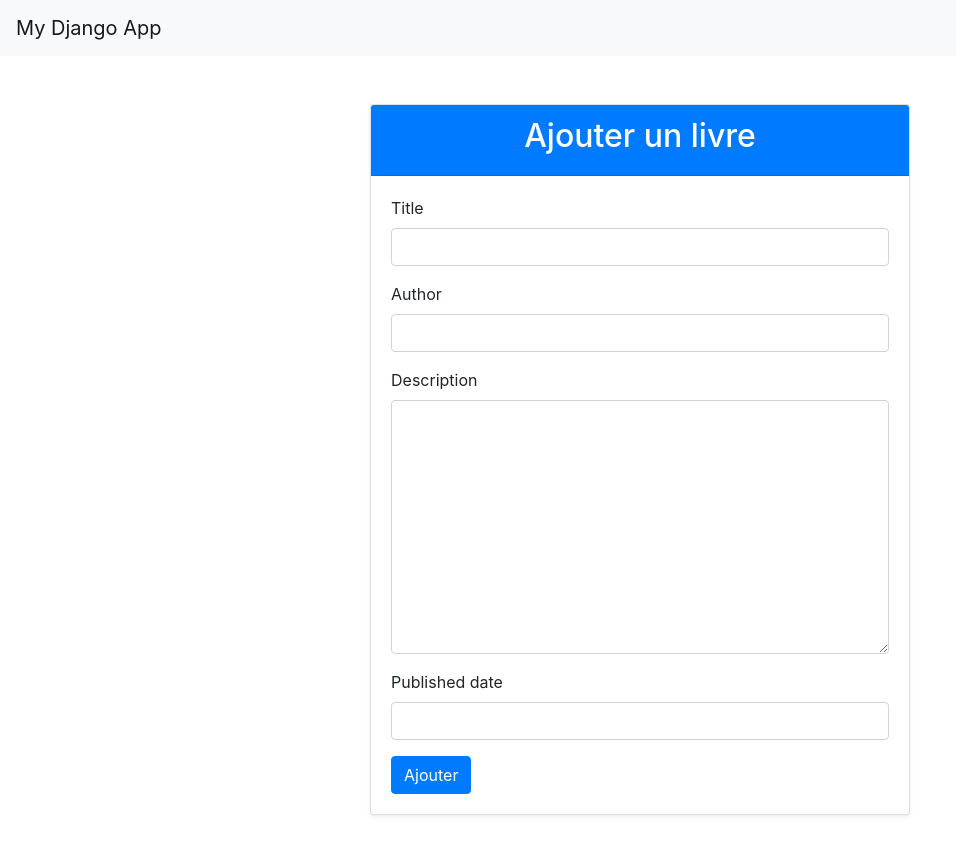
After one commit to whadiji/MyLibrary, a Django app: page /library/book/add/ in a window 1280 px wide. The commit adds this page. Shown: the whole page, without its empty margins (0-956 px from the left). Run offline with Django 5.2, Linux system fonts and the light colour scheme; some libraries are stand-ins or nearby versions.

Commit message:
add book and unit test

```diff
--- /dev/null
+++ b/library/form.py
@@ -0,0 +1,8 @@
+from django import forms
+from .models import Book
+
+
+class BookForm(forms.ModelForm):
+    class Meta:
+        model = Book
+        fields = ['title', 'author', 'description', 'published_date']
--- a/library/models/book.py
+++ b/library/models/book.py
@@ -4,6 +4,7 @@ class Book(models.Model):
     title = models.CharField(max_length=255)
     author = models.CharField(max_length=255)
     description = models.TextField()
+    published_date = models.DateField(null=True, blank=True)
 
     def __str__(self):
         return self.title
--- /dev/null
+++ b/library/templates/library/add_book.html
@@ -0,0 +1,36 @@
+{% extends 'base.html' %}
+
+
+{% block title %}Ajouter un livre{% endblock %}
+{% load custom_filters %}
+{% block content %}
+<div class="container my-5">
+    <div class="row justify-content-center">
+        <div class="col-md-6">
+            <div class="card shadow-sm">
+                <div class="card-header bg-primary text-white text-center">
+                    <h2>Ajouter un livre</h2>
+                </div>
+                <div class="card-body">
+                    <form method="POST">
+                        {% csrf_token %}
+                        {{ form.non_field_errors }}
+                        {# Loop over fields to add Bootstrap classes to inputs #}
+                        {% for field in form %}
+                            <div class="form-group">
+                                <label for="{{ field.id_for_label }}">{{ field.label }}</label>
+                                {{ field|add_class:"form-control" }}
+                                <div class="text-danger">
+                                    {{ field.errors }}
+                                </div>
+                            </div>
+                        {% endfor %}
+
+                        <button type="submit" class="btn btn-primary">Ajouter</button>
+                    </form>
+    </div>
+</div>
+</div>
+</div>
+</div>
+{% endblock %}
--- a/library/templates/library/book_list.html
+++ b/library/templates/library/book_list.html
@@ -18,7 +18,10 @@
             </div>
         </div>
     </form>
-
+    <div class="row">
+        <!-- Bouton pour ajouter un livre -->
+      <a href="{% url 'add_book' %}" class="btn btn-success" style="margin-bottom: 20px;">Ajouter un livre</a>
+     </div>
 
     <div class="row">
         {% for book in page_obj %}
--- /dev/null
+++ b/library/templatetags/custom_filters.py
@@ -0,0 +1,9 @@
+from django import template
+
+
+register = template.Library()
+
+
+@register.filter
+def add_class(field, css_class):
+    return field.as_widget(attrs={'class': css_class})
--- a/library/urls.py
+++ b/library/urls.py
@@ -24,4 +24,5 @@ urlpatterns = [
     path('borrow/<int:book_id>/', views.borrow_book, name='borrow_book'),
     path('return/<int:borrow_id>/', views.return_book, name='return_book'),
     path('my-borrows/', views.borrow_list, name='borrow_list'),
+    path('book/add/',  views.add_book, name='add_book'),
 ]
--- a/library/views.py
+++ b/library/views.py
@@ -6,6 +6,7 @@ from django.contrib.auth.decorators import login_required
 from .models import Book, Borrow
 from django.core.paginator import Paginator
 from .utils import formater_titre
+from .form import BookForm
 
 def book_list(request):
     query = request.GET.get('q')  # Retrieve search parameter
@@ -52,3 +53,15 @@ def return_book(request, borrow_id):
 def borrow_list(request):
     borrows = Borrow.objects.filter(user=request.user)
     return render(request, 'library/borrow_list.html', {'borrows': borrows})
+
+def add_book(request):
+    if request.method == 'POST':
+        form = BookForm(request.POST)
+        if form.is_valid():
+            form.save()
+            return redirect('book_list')
+    else:
+        form = BookForm()
+
+
+    return render(request, 'library/add_book.html', {'form': form})
```
Also changed, not shown: library/tests/test_views.py (added, +55 -0 lines), library/tests/tests.py (renamed from library/tests.py, +1 -1 lines), db.sqlite3, library/migrations/0002_book_published_date.py (added), library/tests/__init__.py (added), 1 other file.
